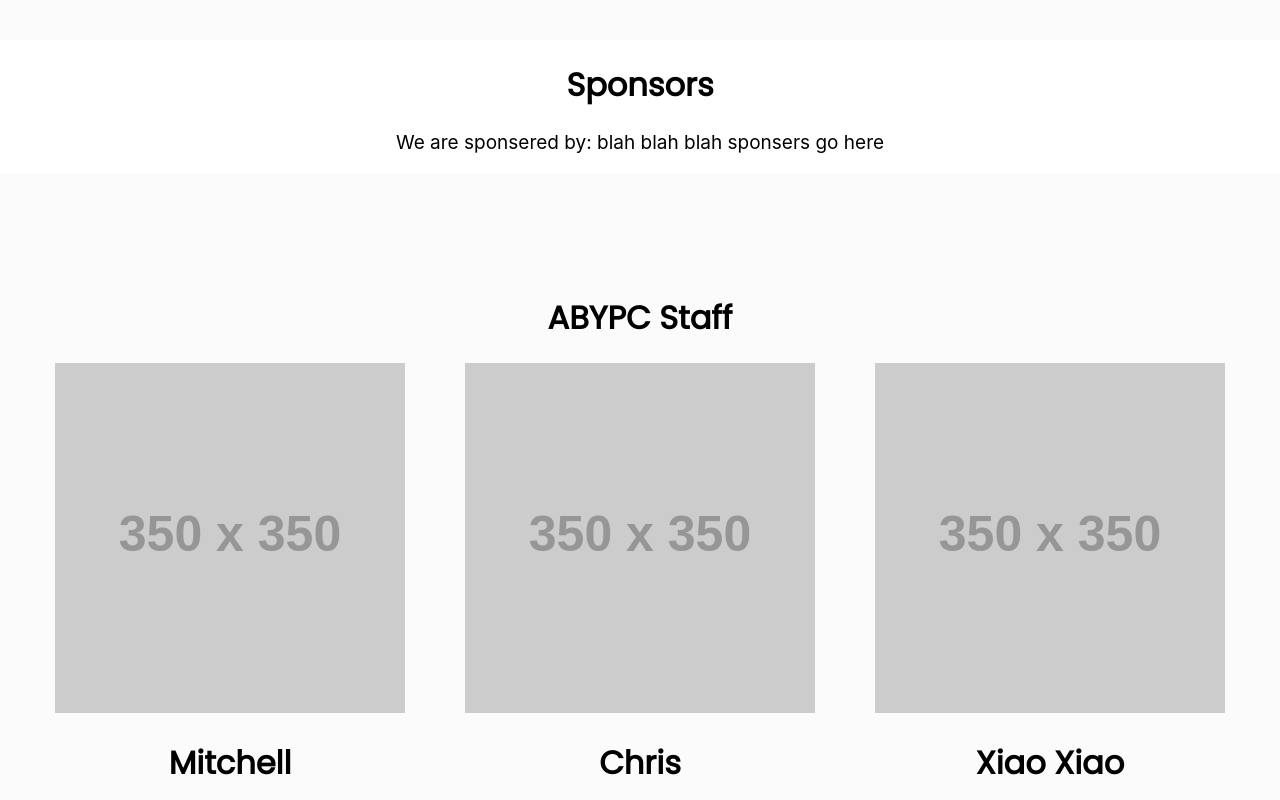
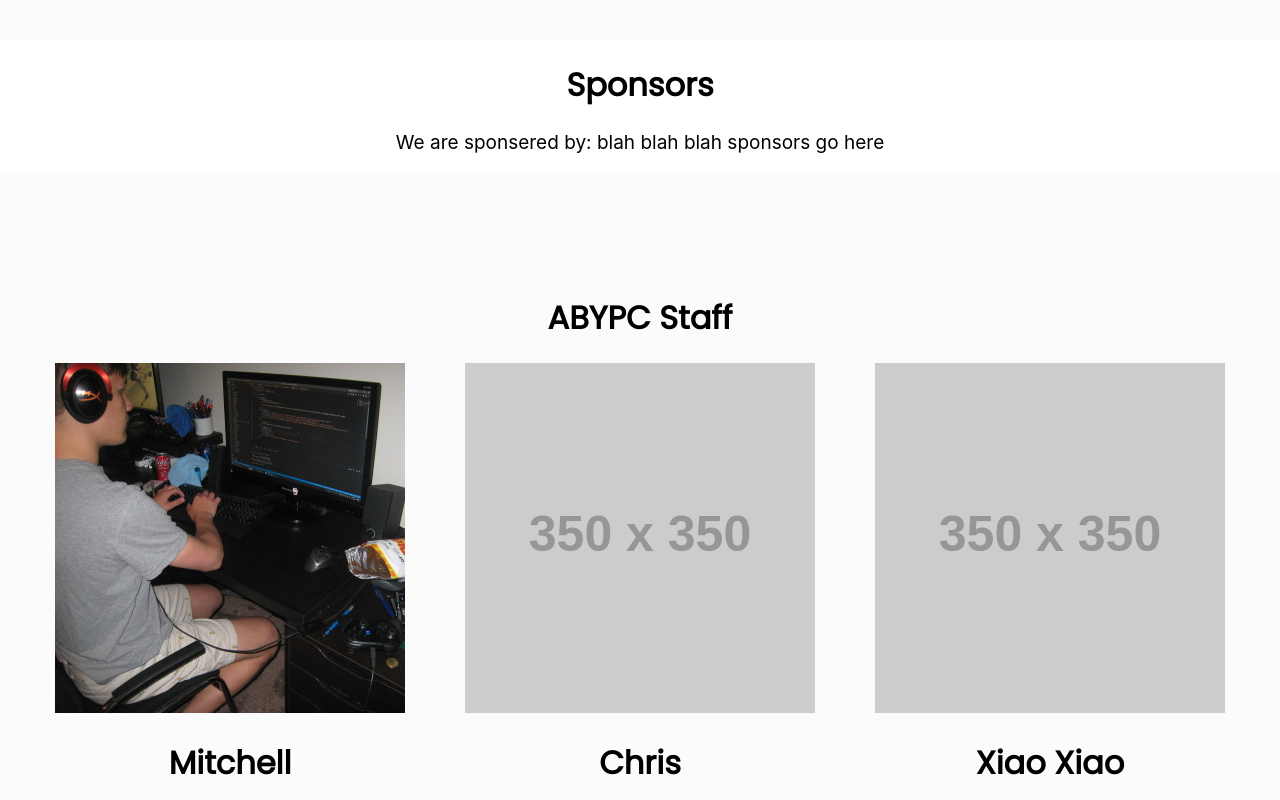
Before and after one commit to untold-titan/aycc-site, a React (Create React App) app: page / in a window 1280 px wide. Shown: the part 1460-2260 px from the top of the page. Built offline with nearby package versions, Linux system fonts and the light colour scheme.

Commit message:
Added a picture of myself because I can

```diff
--- a/src/App.js
+++ b/src/App.js
@@ -7,7 +7,6 @@ import { Projects } from './Pages/Projects';
 import { FAQ } from './Pages/FAQ';
 import { Contact } from './Pages/ContactUs';
 import { JoinUs } from './Pages/JoinUs';
-import { Sponsors } from './Pages/Sponsors';
 import { Events } from './Pages/Programs/Events';
 import { Products } from './Pages/Programs/Products';
 import { Classes } from './Pages/Programs/Classes';
@@ -21,7 +20,6 @@ function App() {
         <Route path="/projects" element={<Projects/>}/>
         <Route path="/faq" element={<FAQ/>}/>
         <Route path="/contact-us" element={<Contact/>}/>
-        <Route path="/sponsors" element={<Sponsors/>}/>
         <Route path="/join-us" element={<JoinUs/>}/>
         <Route path="/programs/events" element={<Events/>}/>
         <Route path="/programs/products" element={<Products/>}/>
--- a/src/Components/Story.js
+++ b/src/Components/Story.js
@@ -4,7 +4,7 @@ import './Story.css'
 export const Story = (Props) =>{
     return(
         <div className="story">
-            <img src="https://via.placeholder.com/350" alt="placeholder"></img>
+            <img src={Props.url} alt="placeholder"></img>
             <h1>{Props.title}</h1>
             <p>{Props.text}</p>
         </div>
--- a/src/Pages/AboutUs.js
+++ /dev/null
@@ -1,16 +0,0 @@
-import { Story } from "../Components/Story";
-import './AboutUs.css'
-
-export function AboutUs() {
-    return (
-        <div>
-            <div className="App core">
-                <h1>ABYPC Staff</h1>
-                <Story title="Mitchell"/>
-                <Story title="Chris"/>
-                <Story title="Xiao Xiao"/>
-                <Story text="Yes, I know theres more staff members, Ill add them later"/>
-            </div>
-        </div>
-    )
-}
--- a/src/Pages/Home.js
+++ b/src/Pages/Home.js
@@ -1,5 +1,5 @@
 import { Story } from '../Components/Story'
-import { AboutUs } from './AboutUs'
+import Mitch from '../Images/Mitch.JPG'
 
 export function Home() {
     return (
@@ -18,9 +18,15 @@ export function Home() {
             </div>
             <div>
                 <h1>Sponsors</h1>
-                    <p>We are sponsered by: blah blah blah sponsers go here</p>
+                <p>We are sponsered by: blah blah blah sponsors go here</p>
             </div>
-                <AboutUs />
+            <div className="App core">
+                <h1>ABYPC Staff</h1>
+                <Story title="Mitchell" url={Mitch}/>
+                <Story title="Chris" />
+                <Story title="Xiao Xiao" />
+                <Story text="Yes, I know theres more staff members, Ill add them later" />
+            </div>
         </div>
     )
 }
--- a/src/Pages/Sponsors.js
+++ /dev/null
@@ -1,5 +0,0 @@
-export const Sponsors = () =>{
-    return(
-        <p>Sponsors</p>
-    )
-}
```
Also changed, not shown: src/Images/Mitch.JPG (added), src/Pages/AboutUs.css (deleted). Lines whose indentation alone changed are shown as unchanged.
